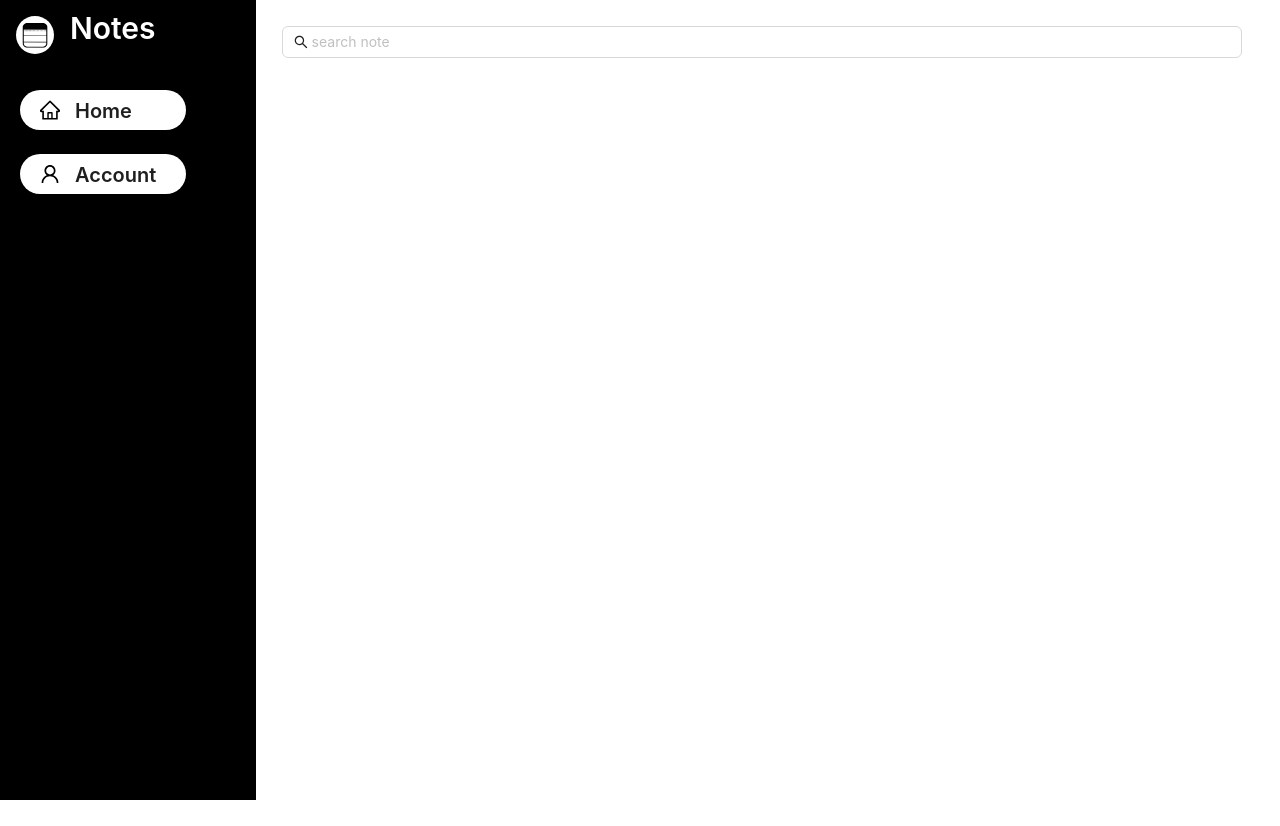
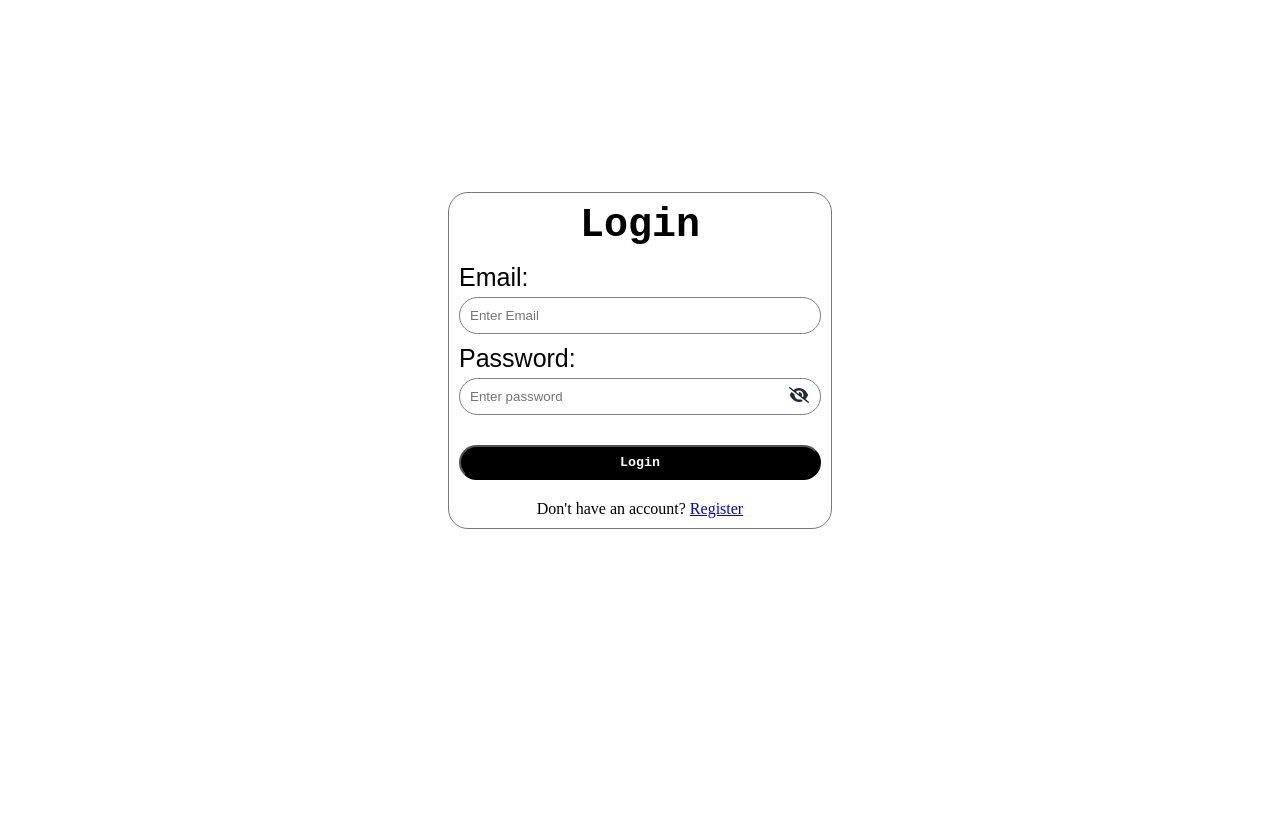
Before and after one commit to ShyaAyad/Notes-Manager, a React (Vite) app: page /login in a window 1280 px wide. After the commit the page ends 800 px from the top, so only its background shows below. Built offline with nearby package versions, Linux system fonts and the light colour scheme.

Commit message:
added login form

```diff
--- /dev/null
+++ b/Context/NoteContext.jsx
@@ -0,0 +1,30 @@
+import { createContext } from "react";
+import { useState } from "react";
+
+export const noteContext = createContext(null)
+
+
+const NoteContext = (props) => {
+
+    const [notes, setNotes] = useState([]); // for storing the notes that user adds
+
+    // const newNote = {
+    //   id: Date.now(),
+    //   title,
+    //   content,
+    // }
+
+    // const addNotes = (noteId) => {
+    //   setNotes((prevNote) => [...prevNote, newNote]);
+    // }
+
+    const values = { notes, setNotes };
+
+  return (
+    <noteContext.Provider value={values}>
+        {props.children}
+    </noteContext.Provider>
+  )
+}
+
+export default NoteContext
--- a/components/Login.jsx
+++ b/components/Login.jsx
@@ -1,6 +1,60 @@
+import { FontAwesomeIcon } from "@fortawesome/react-fontawesome";
+import { faEye, faEyeSlash } from "@fortawesome/free-solid-svg-icons";
+import { useState } from "react";
+import { Link } from "react-router-dom";
+
 const Login = () => {
+  const [showPassword, setShowPassword] = useState(false);
+
+  const handleShowPassword = () => {
+    setShowPassword((prev) => !prev);
+  };
+
   return (
-    <div>Login</div>
+    <div className="parent-container">
+      <div className="form-container">
+        <form className="form">
+          <h1>
+            Login
+          </h1>
+
+          <div className="input-container">
+            <label>Email:</label>
+            <input
+              type="email"
+              placeholder="Enter Email"
+            />
+          </div>
+
+          <div className="input-container">
+            <label>Password:</label>
+            <div style={{position: "relative"}}>
+              <input
+                type={showPassword ? "text" : "password"}
+                placeholder="Enter password"
+              />
+              <span className="span-field">
+                <FontAwesomeIcon
+                  icon={showPassword ? faEye : faEyeSlash}
+                  onClick={handleShowPassword}
+                />
+              </span>
+            </div>
+          </div>
+
+          <button className="btn">
+            Login
+          </button>
+
+          <p style={{textAlign: "center"}}>
+            Don't have an account?{" "}
+            <Link to="/signup" style={{textDecoration: "underline"}}>
+              Register
+            </Link>
+          </p>
+        </form>
+      </div>
+    </div>
   )
 }
 
--- a/components/Navbar.jsx
+++ b/components/Navbar.jsx
@@ -9,12 +9,12 @@ const Navbar = () => {
   return (
     <div className="navbar">
       <div className="logo">
-        <Link to="/">
+        <Link to="/" className="logo">
           <Avatar size="large" src={logo} style={{ margin: "15px" }} />
-        </Link>
           <Title level={2} style={{ color: "white" }}>
             Notes
           </Title>
+        </Link>
       </div>
 
       <div className="nav-icons">
@@ -22,10 +22,12 @@ const Navbar = () => {
           <HomeOutlined className="home-icon" />
           Home
         </Title>
+        <Link to="login">
           <Title level={4} className="icon">
             <UserOutlined className="user-icon" />
             Account
           </Title>
+        </Link>
       </div>
     </div>
   );
--- a/components/SearchBar.jsx
+++ b/components/SearchBar.jsx
@@ -1,9 +1,11 @@
-import Search from "antd/es/transfer/search"
+import { Input } from "antd"
+
+const { Search } = Input;
 
 const SearchBar = () => {
   return (
     <div className="search-field">
-      <Search placeholder="search note" className="search-input"/>
+      <Search placeholder="search note" className="search-input" />
     </div>
   )
 }
--- a/package.json
+++ b/package.json
@@ -11,6 +11,9 @@
   },
   "dependencies": {
     "@ant-design/icons": "^6.0.0",
+    "@fortawesome/fontawesome-svg-core": "^6.7.2",
+    "@fortawesome/free-solid-svg-icons": "^6.7.2",
+    "@fortawesome/react-fontawesome": "^0.2.2",
     "antd": "^5.26.6",
     "react": "^19.1.0",
     "react-dom": "^19.1.0",
--- a/src/App.jsx
+++ b/src/App.jsx
@@ -1,10 +1,17 @@
-import Dashboard from "../components/Dashboard"
+import Dashboard from "../components/Dashboard";
+import Login from "../components/Login";
+import NoteContext from "../Context/NoteContext";
+import { Route, Routes } from "react-router-dom";
 
 function App() {
-
   return (
-    <Dashboard />
-  )
+    <NoteContext>
+      <Routes>
+        <Route path="/" element={<Dashboard />} />
+        <Route path="/login" element={<Login />} />
+      </Routes>
+    </NoteContext>
+  );
 }
 
-export default App
+export default App;
--- a/src/index.css
+++ b/src/index.css
@@ -4,7 +4,7 @@
   box-sizing: border-box;
 }
 
-.dashboard{
+.dashboard {
   position: relative;
   display: grid;
   grid-template-columns: repeat(2, 1fr);
@@ -44,12 +44,85 @@
   transition: all 0.3s ease-in-out;
 }
 
-.search-field{
+.search-field {
   position: absolute;
   left: 20%;
   width: 75%;
-  height: 100vh;
+  height: 90vh;
   margin: 2%;
+}
+
+.parent-container {
+  display: flex;
+  flex-direction: column;
+  align-items: center;
+  justify-content: center;
+  height: 90vh;
+}
+
+.form-container {
+  border-radius: 20px;
+  width: 30%;
+}
+
+.form {
+  display: flex;
+  flex-direction: column;
+  width: 100%;
+  border: 1px solid rgb(121, 121, 121);
+  padding: 10px;
+  border-radius: 20px;
+}
+
+.form h1{
+  font-size: 2.5rem;
+  margin-bottom: 15px;
+  color: black;
+  font-family: monospace;
+  text-align: center;
+}
+
+.input-container {
+  display: flex;
+  flex-direction: column;
+  margin-bottom: 10px;
+}
+
+.input-container label {
+  font-size: 25px;
+  margin-bottom: 5px;
+  font-family: Arial, Helvetica, sans-serif;
+}
+
+.input-container input {
+  border-radius: 20px;
+  padding: 10px;
+  border: 1px solid gray;
+  width: 100%;
+}
+
+.span-field {
+  position: absolute;
+  right: 0.75rem;
+  top: 50%;
+  transform: translateY(-50%);
+  color: #1f2937;
+  cursor: pointer;
+}
+
+.btn{
+  margin-top: 1.25rem;
+  margin-bottom: 1.25rem;
+  background-color: black;
+  padding-left: 1.5rem;
+  padding-right: 1.5rem;
+  padding-top: 0.5rem;
+  padding-bottom: 0.5rem;
+  border-radius: 1.5rem;
+  color: white;
+  font-family: monospace;
+  font-weight: bold;
+  width: 100%;
 }
 
 @media screen and (max-width: 768px) {
@@ -75,7 +148,7 @@
     width: auto;
     gap: 15px;
   }
-  .search-field{
+  .search-field {
     position: relative;
     top: 27%;
     left: 0;
```
Also changed, not shown: 1 other file (tests, documents, lock files or other folders). Lines whose indentation alone changed are shown as unchanged.
